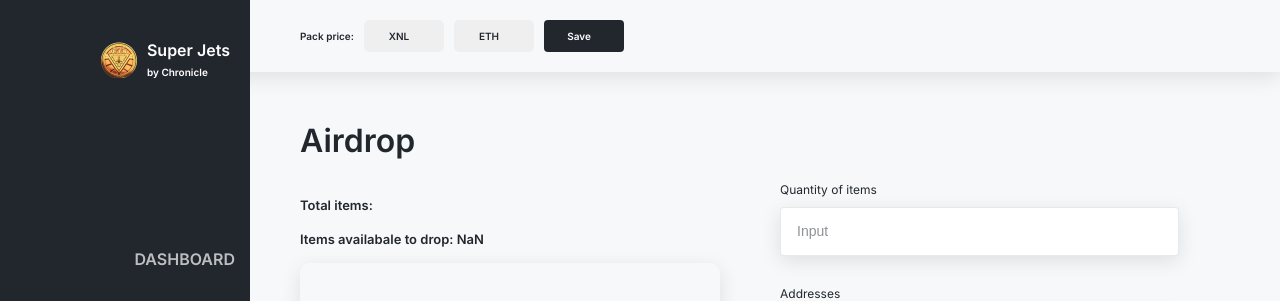
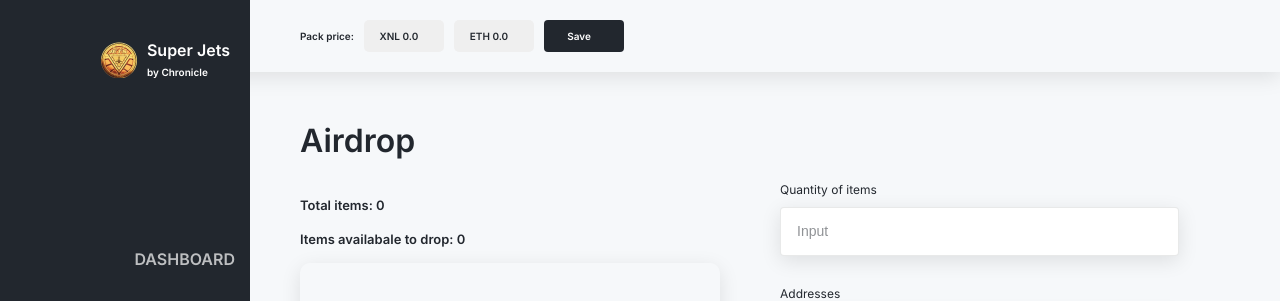
Before and after one commit to FreadSt/SuperJets-Frontend, a React (Create React App) app: page /airdrop in a window 1280 px wide. Shown: the top 301 px of the page. Built offline with nearby package versions, Linux system fonts and the light colour scheme; no server answers.

Commit message:
added states to default

```diff
--- a/src/components/navbar/Navbar.js
+++ b/src/components/navbar/Navbar.js
@@ -2,8 +2,8 @@ import './style.scss';
 import {useState} from "react";
 
 export const Navbar = () => {
-    const [price_xnl, setPriceXNL] = useState();
-    const [price_eth, setPriceETH] = useState();
+    const [price_xnl, setPriceXNL] = useState("0.0");
+    const [price_eth, setPriceETH] = useState("0.0");
 
     fetch("/contract/prices").then((res)=>{
         res.json().then((res)=>{
--- a/src/pages/airdrop/Airdrop.js
+++ b/src/pages/airdrop/Airdrop.js
@@ -2,8 +2,8 @@ import "./style.scss";
 import {useState} from "react";
 
 export const Airdrop = () => {
-    const [airdrop_max, setAirdropMax] = useState();
-    const [airdrop_supply, setAirdropSupply] = useState();
+    const [airdrop_max, setAirdropMax] = useState(0);
+    const [airdrop_supply, setAirdropSupply] = useState(0);
 
     fetch("/contract/airdrop_supply").then((res)=>{
         res.json().then((res)=>{
--- a/src/pages/dashboard/Dashboard.js
+++ b/src/pages/dashboard/Dashboard.js
@@ -7,12 +7,12 @@ import {useState, useEffect} from "react";
 import {Weeks} from "./weeks/Weeks";
 
 export const Dashboard = () => {
-    const [ETH, setETH] = useState();
-    const [XNL, setXNL] = useState();
-    const [total_supply, setTotalSupply] = useState();
-    const [burned_supply, setBurnedSupply] = useState();
-    const [airdrop_max, setAirdropMax] = useState();
-    const [airdrop_supply, setAirdropSupply] = useState();
+    const [ETH, setETH] = useState("0.0");
+    const [XNL, setXNL] = useState("0.0");
+    const [total_supply, setTotalSupply] = useState(0);
+    const [burned_supply, setBurnedSupply] = useState(0);
+    const [airdrop_max, setAirdropMax] = useState(0);
+    const [airdrop_supply, setAirdropSupply] = useState(0);
 
     useEffect(() => {
         if(window.ethereum){
```
